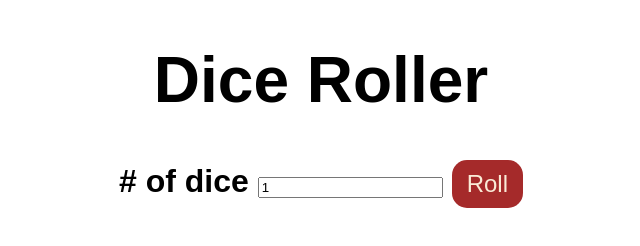
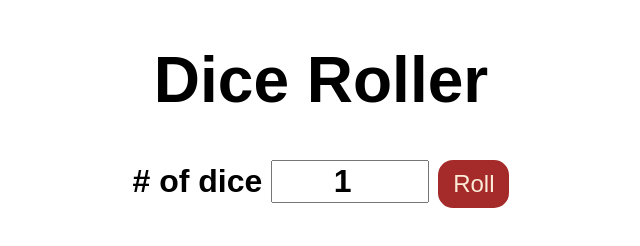
Before and after one commit to myleslimwl/dice-roller, a plain HTML site: page index.html in a window 1280 px wide. Shown: the whole page, without its empty margins (319-959 px from the left). Drawn offline with Linux system fonts and the light colour scheme.

Commit message:
styled the input attribute

```diff
--- a/styles.css
+++ b/styles.css
@@ -22,3 +22,10 @@ button:hover {
 button:active {
   background-color: red;
 }
+
+input {
+  font-size: 2rem;
+  width: 150px;
+  font-weight: bold;
+  text-align: center;
+}
```
